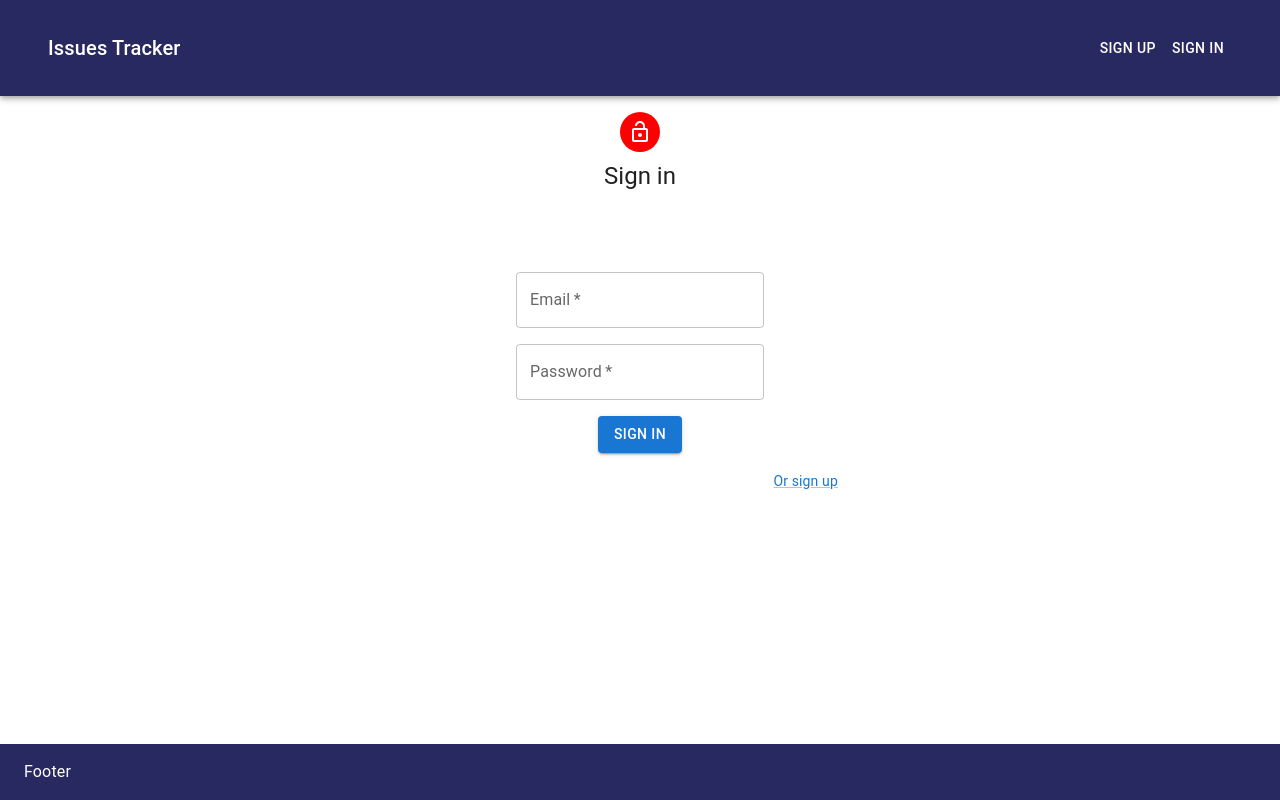
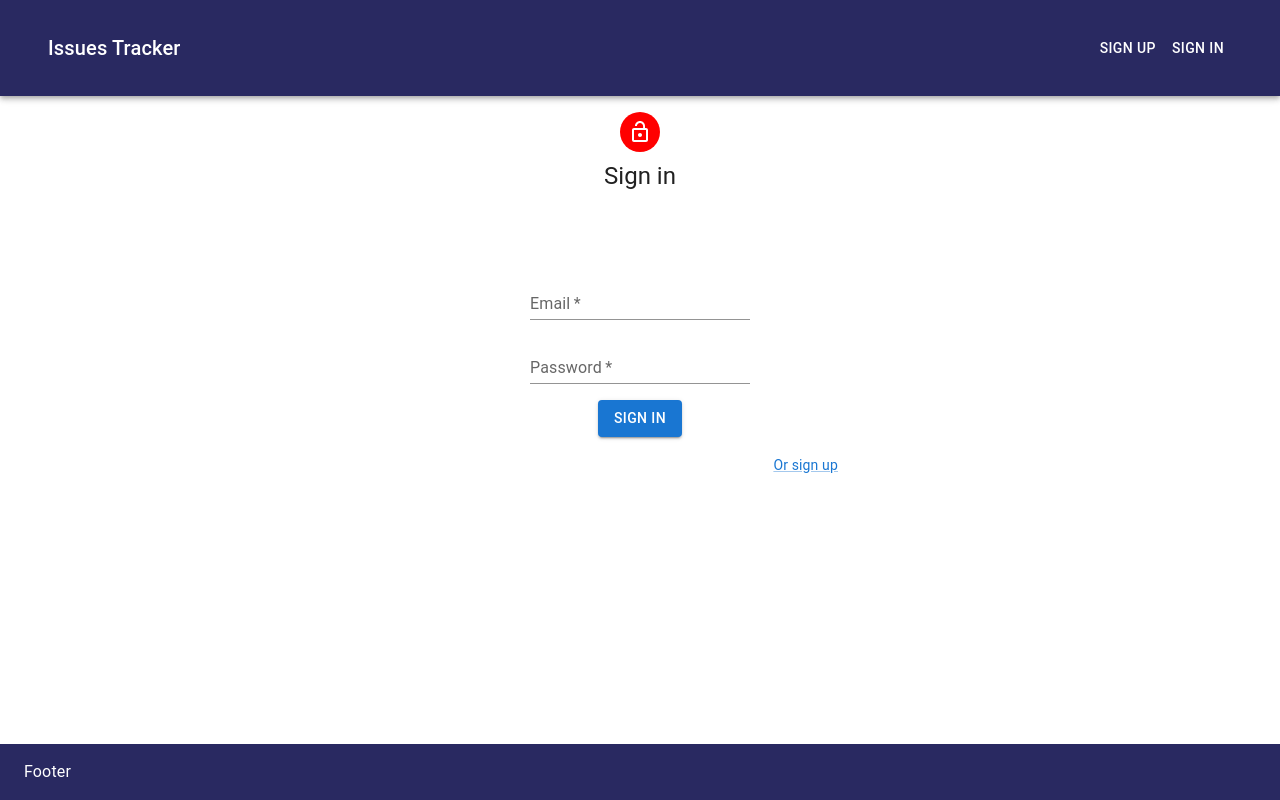
Before and after one commit to omurbekov-azamat/pet-project, a React (Create React App) app in the folder frontend/: page /login in a window 1280 px wide. Built offline with nearby package versions, Linux system fonts and the light colour scheme.

Commit message:
added variant on inputs;

```diff
--- a/frontend/src/features/issues/components/IssuesPage.tsx
+++ b/frontend/src/features/issues/components/IssuesPage.tsx
@@ -142,6 +142,7 @@ const IssuesPage: React.FC<Props> = ({catchParams, exist = initialState}) => {
                                         label='Assignee'
                                         name='assignee'
                                         onChange={handleInputChange}
+                                        variant='standard'
                                         sx={{minWidth: 200}}
                                         error={Boolean(getFieldError('assignee'))}
                                     >
@@ -161,6 +162,7 @@ const IssuesPage: React.FC<Props> = ({catchParams, exist = initialState}) => {
                                         value={state.milestone}
                                         label='Milestone'
                                         name='milestone'
+                                        variant='standard'
                                         onChange={handleInputChange}
                                         sx={{minWidth: 200}}
                                         error={Boolean(getFieldError('milestone'))}
--- a/frontend/src/features/users/components/Login.tsx
+++ b/frontend/src/features/users/components/Login.tsx
@@ -68,6 +68,7 @@ const Login: React.FC<Props> = ({exist = initialState}) => {
                                 label="Email"
                                 name="email"
                                 type='email'
+                                variant='standard'
                                 autoComplete="current-email"
                                 value={state.email}
                                 onChange={handleInputChange}
@@ -79,6 +80,7 @@ const Login: React.FC<Props> = ({exist = initialState}) => {
                                 label="Password"
                                 name="password"
                                 type="password"
+                                variant='standard'
                                 autoComplete="current-password"
                                 value={state.password}
                                 onChange={handleInputChange}
```
